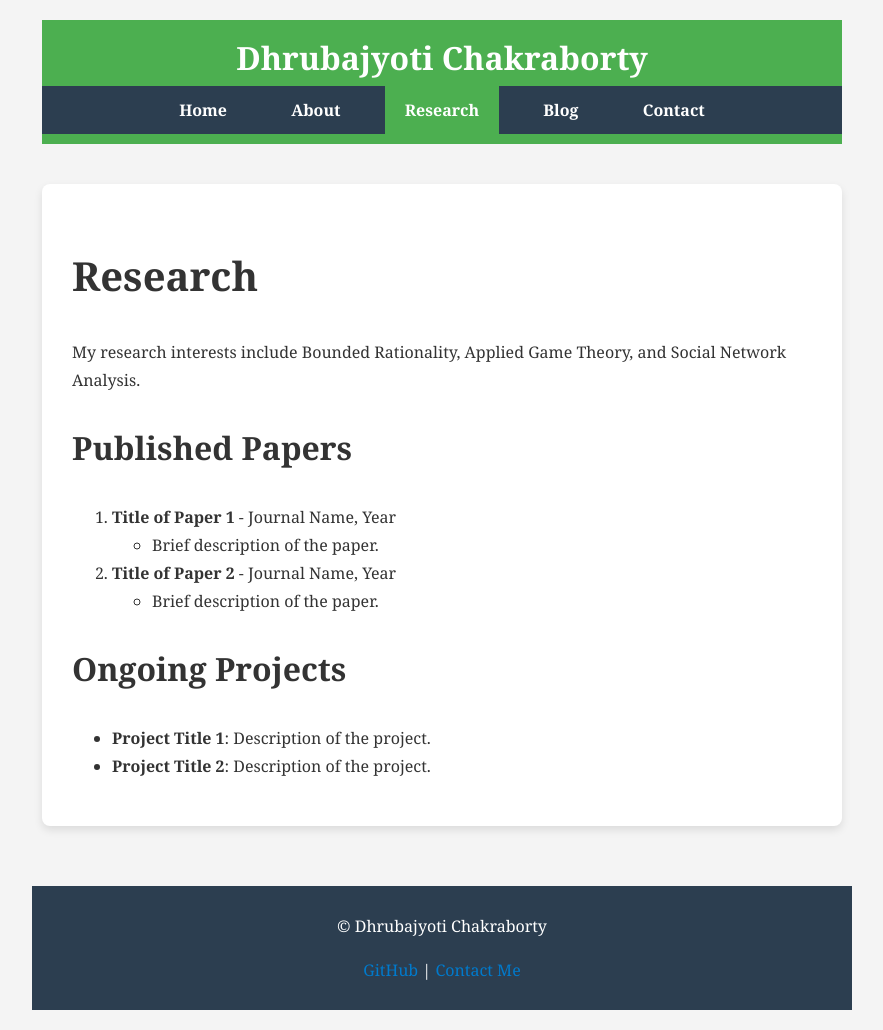
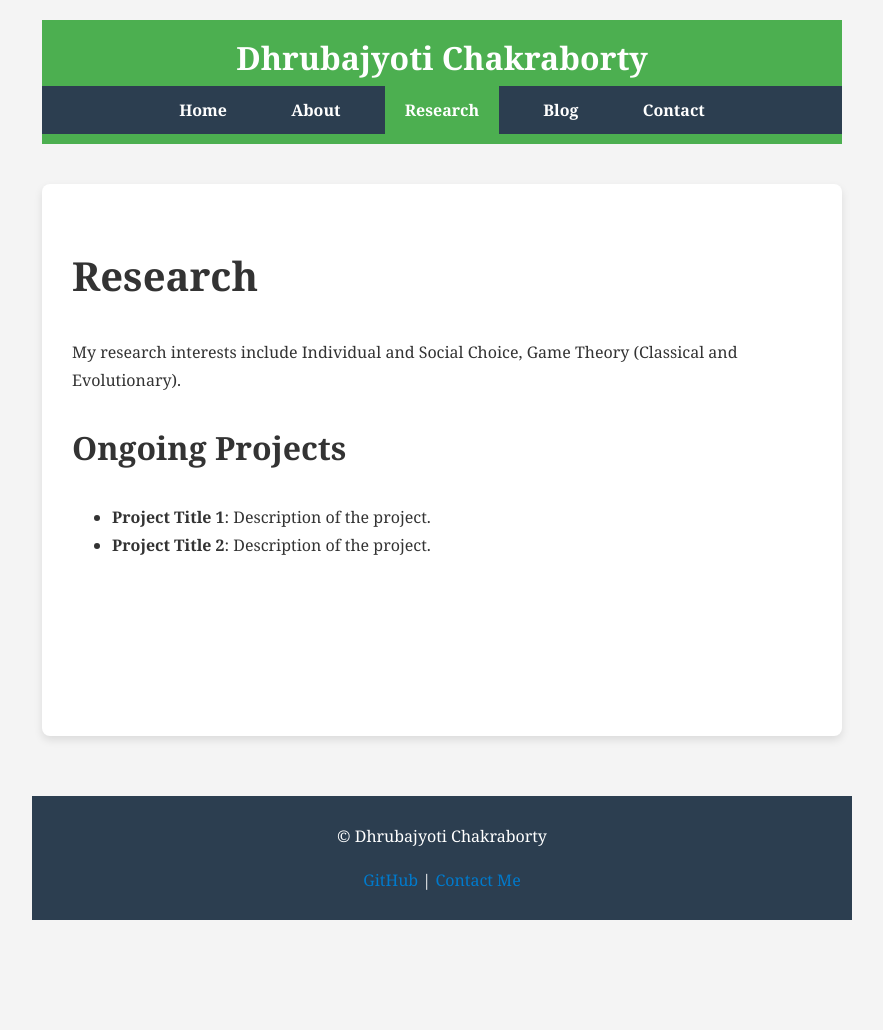
Before and after one commit to dhruba-c/dhruba-c.github.io, a Jekyll site: the page built from research.md, in a window 1280 px wide. Shown: the whole page, without its empty margins (198-1081 px from the left). Built offline with Jekyll 4.4.1, drawn with Linux system fonts in a browser that asks for light colours; after the commit the page ends 940 px from its top, so only the background shows below that.

Commit message:
Update research.md

```diff
--- a/research.md
+++ b/research.md
@@ -5,15 +5,8 @@ title: Research
 
 # Research
 
-My research interests include Bounded Rationality, Applied Game Theory, and Social Network Analysis.
+My research interests include Individual and Social Choice, Game Theory (Classical and Evolutionary).
 
-## Published Papers
-
-1. **Title of Paper 1** - Journal Name, Year
-   - Brief description of the paper.
-
-2. **Title of Paper 2** - Journal Name, Year
-   - Brief description of the paper.
 
 ## Ongoing Projects
 
```
